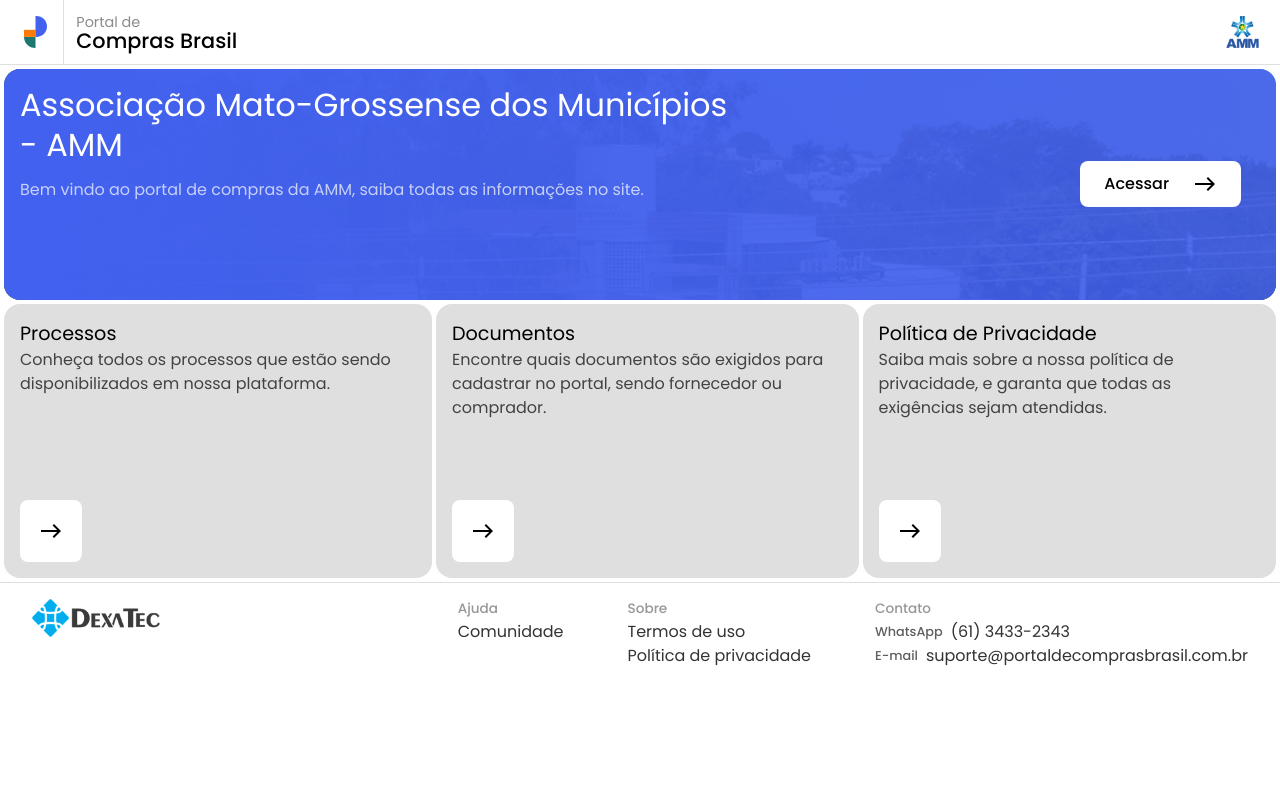
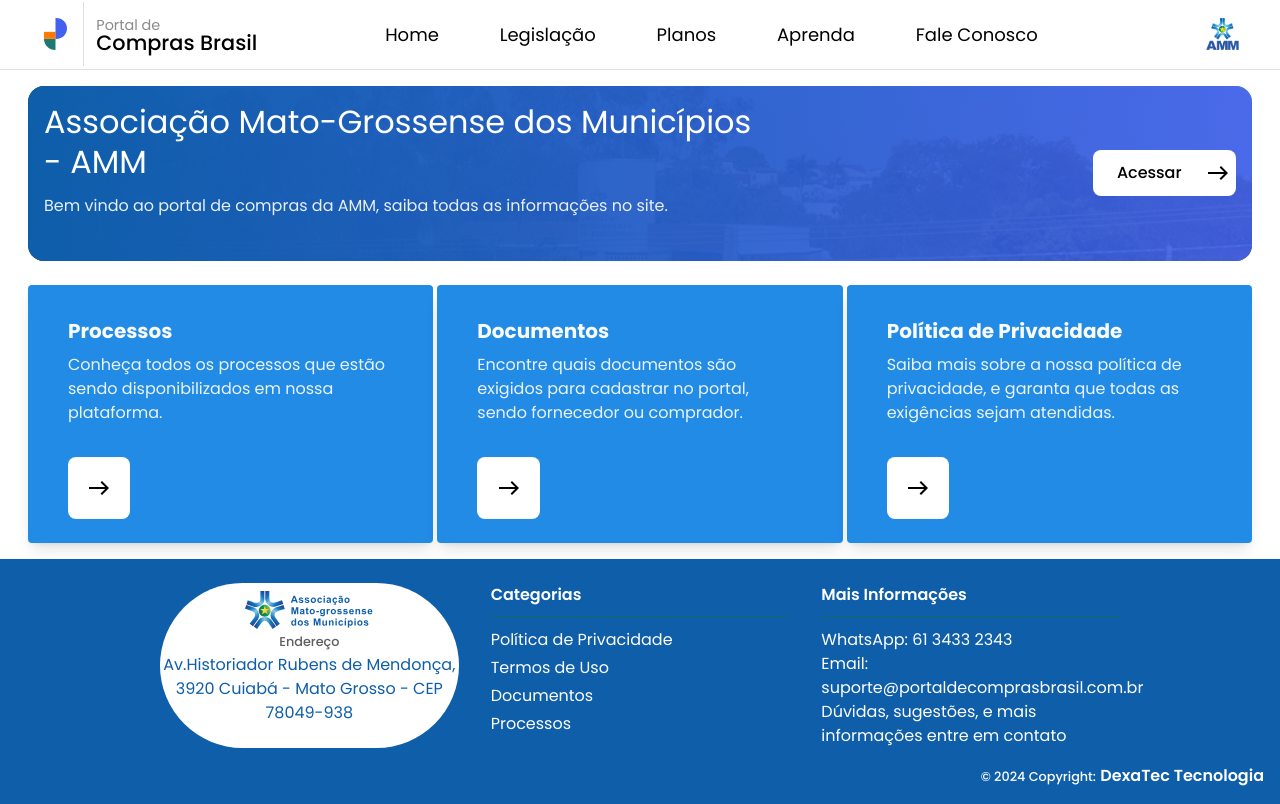
Before and after one commit to Dexatec/compras-amm, a plain HTML site: page index.html in a window 1280 px wide. Drawn offline with nearby package versions, Linux system fonts and the light colour scheme.

Commit message:
feat: finish adjusts on main page

```diff
--- a/index.html
+++ b/index.html
@@ -1,19 +1,32 @@
 <!DOCTYPE html>
 <html lang="en">
+
 <head>
   <meta charset="UTF-8" />
   <meta name="viewport" content="width=device-width, initial-scale=1.0" />
   <title>Portal de Compras Brasil</title>
-    <link
-      rel="stylesheet"
-      href="https://unpkg.com/tailwindcss@3.4.1/src/css/preflight.css"
-    />
+  <link rel="stylesheet" href="https://unpkg.com/tailwindcss@3.4.1/src/css/preflight.css" />
   <link rel="shortcut icon" href="logo-portal.svg" type="image/svg" />
   <link rel="stylesheet" href="style.css" />
+  <script src="https://cdn.tailwindcss.com"></script>
+  <script>
+    tailwind.config = {
+      theme: {
+        extend: {
+          colors: {
+            'main-blue': '#0e5eaa',
+            'light-blue': '#228be6',
+            'main-green': '#17782a'
+          }
+        }
+      }
+    }
+  </script>
 </head>
+
 <body>
   <header>
-      <section>
+    <section class="pl-5">
       <div>
         <img src="logo-portal.svg" alt="" />
       </div>
@@ -23,19 +36,36 @@
         <h1>Compras Brasil</h1>
       </div>
     </section>
+    <section>
+      <div class="w-full block flex-grow lg-flex items-center lg:w-auto">
+        <a href="#"
+          class="block mt-4 lg:inline-block lg:mt-0 mr-10 hover:bg-main-blue rounded-full p-2 hover:text-white"
+          aria-current="page">Home</a>
+        <a class="block mt-4 lg:inline-block lg:mt-0 mr-10 hover:bg-main-blue rounded-full p-2 hover:text-white"
+          href="#">Legislação</a>
+        <a class="block mt-4 lg:inline-block lg:mt-0 mr-10 hover:bg-main-blue rounded-full p-2 hover:text-white"
+          href="#">Planos</a>
+        <a class="block mt-4 lg:inline-block lg:mt-0 mr-10 hover:bg-main-blue rounded-full p-2 hover:text-white"
+          href="#">Aprenda</a>
+        <a class="block mt-4 lg:inline-block lg:mt-0 mr-10 hover:bg-main-blue rounded-full p-2 hover:text-white"
+          href="#">Fale
+          Conosco</a>
+      </div>
 
-      <section>
+    </section>
+
+    <section class="pr-5">
       <div>
         <img src="logo-amm.png" alt="" />
       </div>
     </section>
   </header>
 
-    <main>
+  <main class="px-7 mt-3">
     <section>
       <div>
         <h1>Associação Mato-Grossense dos Municípios - AMM</h1>
-          <p>
+        <p class="text-white">
           Bem vindo ao portal de compras da AMM, saiba todas as informações no
           site.
         </p>
@@ -48,98 +78,118 @@
       </div>
     </section>
 
-      <section>
-        <div>
-          <h3>Processos</h3>
-          <p>
+    <section class="max-w-lg mt-5 rounded overflow-hidden shadow-lg bg-light-blue">
+      <div class="lg:content-auto">
+        <div class="px-6 py-4">
+          <div class="font-bold text-xl mb-2 text-slate-50">Processos</div>
+          <p class="text-white text-base">
             Conheça todos os processos que estão sendo disponibilizados em nossa
             plataforma.
           </p>
         </div>
+        <div class="px-6 pt-4 pb-2">
           <a href="https://portaldecomprasbrasil.com.br" target="_blank">
             <img src="chevron-right.svg" />
           </a>
+        </div>
+      </div>
     </section>
 
-      <section>
-        <div>
-          <h3>Documentos</h3>
-          <p>
+    <section class="max-w-lg mt-5 rounded overflow-hidden shadow-lg bg-light-blue">
+      <div class="">
+        <div class="px-6 py-4">
+          <div class="font-bold text-xl mb-2 text-slate-50">Documentos</div>
+          <p class="text-white text-base">
             Encontre quais documentos são exigidos para cadastrar no portal,
             sendo fornecedor ou comprador.
           </p>
         </div>
-
+        <div class="px-6 pt-4 pb-2">
           <a href="https://portaldecomprasbrasil.com.br" target="_blank">
             <img src="chevron-right.svg" />
           </a>
+        </div>
+      </div>
     </section>
 
-      <section>
-        <div>
-          <h3>Política de Privacidade</h3>
-          <p>
-            Saiba mais sobre a nossa política de privacidade, e garanta que
-            todas as exigências sejam atendidas.
+    <section class="max-w-lg mt-5 rounded overflow-hidden shadow-lg bg-light-blue">
+      <div class="">
+        <div class="px-6 py-4">
+          <div class="font-bold text-xl mb-2 text-slate-50">Política de Privacidade</div>
+          <p class="text-white text-base">
+            Saiba mais sobre a nossa política de privacidade, e garanta que todas as exigências sejam atendidas.
           </p>
         </div>
-        <a href="https://portaldecomprasbrasil.com.br" target="_blank">
+        <div class="px-6 pt-4 pb-2">
+          <a href="https://docs.google.com/document/d/1mpCIcYHe5epCLcuJZ_XZgzxZeejSSRHW" target="_blank">
             <img src="chevron-right.svg" />
           </a>
+        </div>
+      </div>
     </section>
   </main>
 
-    <footer>
-      <section><img src="logo-dexatec-inovacao-em-negocios.png" /></section>
+  <footer class="mt-3 text-center lg:text-left justify-center bg-main-blue">
 
-      <section>
-        <h5>Ajuda</h5>
-        <ul>
-          <li>
-            <a href="#">Comunidade</a>
-          </li>
-        </ul>
-      </section>
+    <div class="mx-20 px-20 mt-2 text-center  pt-4">
+      <div class="grid-1 grid gap-8 md:grid-cols-2 lg:grid-cols-3">
+        <div class="bg-white rounded-full text-main-blue py-2">
+          <div class=" flex items-center justify-center">
+            <img src="brasao_padrao_footer.svg" />
+          </div>
+          <span>Endereço</span>
+          <p>Av.Historiador Rubens de Mendonça, 3920 Cuiabá - Mato Grosso - CEP 78049-938</p>
+        </div>
+        <div class="text-left">
+          <h4>Categorias</h4>
+          <p class="mb-1">
+            <a target="_blank" href="https://docs.google.com/document/d/1mpCIcYHe5epCLcuJZ_XZgzxZeejSSRHW">Política
+              de Privacidade</a>
+          </p>
+          <p class="mb-1">
+            <a href="#">Termos de Uso</a>
+          </p>
+          <p class="mb-1">
+            <a href="#">Documentos</a>
+          </p>
+          <p class="mb-1">
+            <a href="#">Processos</a>
+          </p>
+        </div>
+        <div class="text-left text-white">
+          <h4>Mais Informações</h4>
+          <p>WhatsApp: 61 3433 2343
+          </p>
+          <p>
+            Email: suporte@portaldecomprasbrasil.com.br </p>
+          <p>Dúvidas, sugestões, e mais informações
+            entre em contato</p>
+        </div>
+      </div>
+    </div>
 
-      <section>
-        <h5>Sobre</h5>
-        <ul>
-          <li>
-            <a href="#">Termos de uso</a>
-          </li>
-          <li>
-            <a href="#">Política de privacidade</a>
-          </li>
-        </ul>
-      </section>
-
-      <section>
-        <h5>Contato</h5>
-        <ul>
-          <li><span>WhatsApp</span><a href="#">(61) 3433-2343</a></li>
-          <li>
-            <span>E-mail</span>
-            <a href="#">suporte@portaldecomprasbrasil.com.br</a>
-          </li>
-        </ul>
-      </section>
+    <div class="p-4 text-right">
+      <span class="text-white">© 2024 Copyright:</span>
+      <a class="font-semibold text-white" href="#">DexaTec Tecnologia</a>
+    </div>
   </footer>
 
   <script>
-      (function(d,t) {
-        var BASE_URL="https://chat.portaldecomprasbrasil.com.br";
-        var g=d.createElement(t),s=d.getElementsByTagName(t)[0];
-        g.src=BASE_URL+"/packs/js/sdk.js";
+      (function (d, t) {
+        var BASE_URL = "https://chat.portaldecomprasbrasil.com.br";
+        var g = d.createElement(t), s = d.getElementsByTagName(t)[0];
+        g.src = BASE_URL + "/packs/js/sdk.js";
         g.defer = true;
         g.async = true;
-        s.parentNode.insertBefore(g,s);
-        g.onload=function(){
+        s.parentNode.insertBefore(g, s);
+        g.onload = function () {
           window.chatwootSDK.run({
             websiteToken: 'dcqa8VznRSw1Lt5Me7RiaegW',
             baseUrl: BASE_URL
           })
         }
-      })(document,"script");
+      })(document, "script");
   </script>
 </body>
+
 </html>
--- a/style.css
+++ b/style.css
@@ -2,6 +2,13 @@
 
 * {
   font-family: "Poppins", sans-serif;
+}
+
+:root {
+  --bg-white-color: rgb(223, 223, 223);
+  --main-blue: #0e5eaa;
+  --light-blue: #228be6;
+  --main-green: #17782a;
 }
 
 body {
@@ -19,26 +26,26 @@
   font-size: large;
 }
 
-header > section {
+header>section {
   display: flex;
   align-items: center;
 }
 
-header > section:nth-child(1) > div:nth-child(1) {
+header>section:nth-child(1)>div:nth-child(1) {
   padding: 1rem;
   border-right: 1px solid rgb(223, 223, 223);
 }
 
-header > section:nth-child(1) > div:nth-child(2) {
+header>section:nth-child(1)>div:nth-child(2) {
   line-height: 1.1rem;
 }
 
-header > section:nth-child(1) > div:nth-child(2) > p {
+header>section:nth-child(1)>div:nth-child(2)>p {
   font-size: 0.9rem;
   color: #8b8b8b;
 }
 
-header > section:nth-child(1) > div:nth-child(2) > h1 {
+header>section:nth-child(1)>div:nth-child(2)>h1 {
   font-size: 1.3rem;
   font-weight: 500;
 }
@@ -59,9 +66,8 @@
   gap: 0.25rem;
 }
 
-main > section {
+main>section {
   border-radius: 1rem;
-  background-color: rgb(223, 223, 223);
   padding: 1rem;
   display: flex;
   flex-direction: column;
@@ -69,17 +75,17 @@
   gap: 2rem;
 }
 
-main > section h3 {
+main>section h3 {
   font-size: larger;
 }
 
-main > section p {
-  opacity: 0.7;
+main>section p {
+  opacity: 0.9;
 }
 
-main > section:nth-child(1) {
+main>section:nth-child(1) {
   grid-area: a;
-  background: linear-gradient(to right, #4261ef, #4262efe3);
+  background: linear-gradient(to right, #0e5eaa, #4262efe3);
   color: white;
   aspect-ratio: auto;
   flex-direction: row;
@@ -87,7 +93,7 @@
   gap: 20rem;
 }
 
-main > section:nth-child(1)::before {
+main>section:nth-child(1)::before {
   display: block;
   border-radius: 1rem;
   content: "";
@@ -102,18 +108,18 @@
   background-size: cover;
 }
 
-main > section:nth-child(1) h1 {
+main>section:nth-child(1) h1 {
   font-size: xx-large;
   line-height: 2.5rem;
 }
 
-main > section:nth-child(1) > div:nth-child(1) {
+main>section:nth-child(1)>div:nth-child(1) {
   display: flex;
   flex-direction: column;
   gap: 0.8rem;
 }
 
-main > section:nth-child(1) > div:nth-child(2) {
+main>section:nth-child(1)>div:nth-child(2) {
   height: 100%;
   aspect-ratio: 1 / 1;
   display: flex;
@@ -121,9 +127,8 @@
   justify-content: center;
 }
 
-main > section:nth-child(1) a {
+main>section:nth-child(1) a {
   padding: 0.7rem 1.5rem;
-  background-color: white;
   color: black;
   border-radius: 0.5rem;
   display: flex;
@@ -133,11 +138,16 @@
   font-weight: 500;
 }
 
-main > section:nth-child(2) {
-  grid-area: b;
+main>section:nth-child(1) svg {
+  color: white
 }
 
-main > section a {
+main>section:nth-child(2) {
+  grid-area: b;
+  justify-self: center;
+}
+
+main>section a {
   padding: 1.2rem;
   width: fit-content;
   background-color: white;
@@ -149,34 +159,37 @@
   gap: 1.5rem;
 }
 
-main > section:nth-child(3) {
+main>section:nth-child(3) {
   grid-area: c;
+  justify-self: center;
+
 }
 
-main > section:nth-child(4) {
+main>section:nth-child(4) {
   grid-area: d;
+  justify-self: center;
+
 }
 
-footer {
-  border-top: 1px solid rgb(223, 223, 223);
-  height: 20rem;
-  display: flex;
-  gap: 4rem;
-  padding: 1rem 2rem;
-}
-
-footer > section:nth-child(1) {
+footer>section:nth-child(1) {
   flex: 1;
 }
 
-footer > section:nth-child(1) img {
+footer>section:nth-child(1) img {
   width: 8rem;
 }
 
-footer h5 {
-  font-weight: 500;
-  color: rgb(151, 151, 151);
-  font-size: 0.85rem;
+footer img {
+  width: 8rem;
+}
+
+footer h4 {
+  font-weight: 600;
+  color: white;
+  font-size: 1rem;
+  border-bottom: 1px dotted var(--main-green);
+  padding-bottom: 10px;
+  margin-bottom: 10px;
 }
 
 footer span {
@@ -186,7 +199,7 @@
 }
 
 footer a {
-  color: rgb(51, 51, 51);
+  color: white;
 }
 
 footer li {
```
Also changed, not shown: brasao_padrao_footer.svg (added), chevron-right-white.svg (added). Lines whose indentation alone changed are shown as unchanged.
